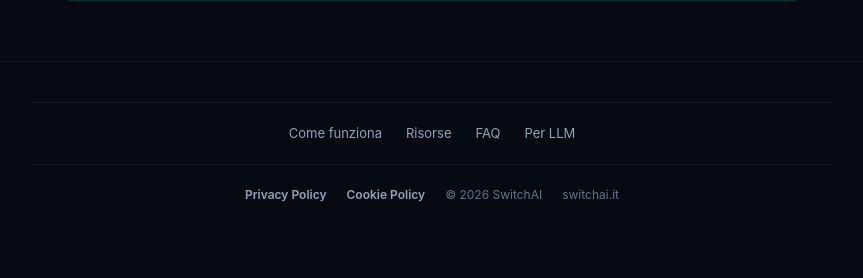
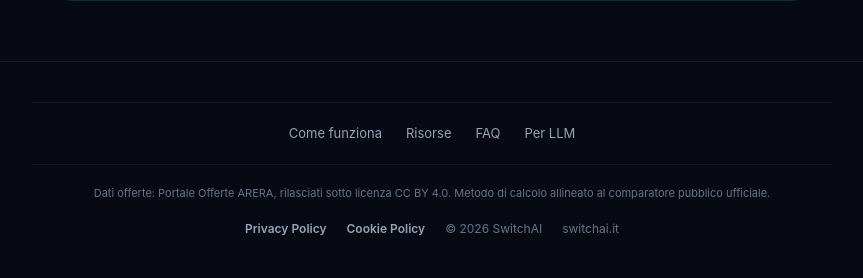
Before and after one commit to US1929/switchai, a PHP site: page /resources/index.php in a window 1280 px wide. Shown: the part 1704-1982 px from the top of the page, without its empty margins (208-1071 px from the left). Before the commit the page ends 1906 px from the top, so only its background shows below. Run offline with PHP 8.4, Linux system fonts and the light colour scheme.

Commit message:
Add CC BY 4.0 attribution for ARERA Portale Offerte data
Footer (React + static pages) now shows:
'Dati offerte: Portale Offerte ARERA, rilasciati sotto licenza CC BY 4.0.
Metodo di calcolo allineato al comparatore pubblico ufficiale.'

Co-Authored-By: Claude <noreply@anthropic.com>

```diff
--- a/backend/php/resources/_footer.php
+++ b/backend/php/resources/_footer.php
@@ -12,6 +12,10 @@
 	<a href="/faq" style="color:var(--text-secondary);text-decoration:none;font-size:13px">FAQ</a>
 	<a href="/per-llm" style="color:var(--text-secondary);text-decoration:none;font-size:13px">Per LLM</a>
 	</div>
+	<div style="text-align:center;margin-bottom:16px;font-size:11px;color:var(--text-muted);line-height:1.6">
+	Dati offerte: <a href="https://www.ilportaleofferte.it" target="_blank" rel="noopener" style="color:var(--text-muted)">Portale Offerte ARERA</a>, rilasciati sotto licenza <a href="https://creativecommons.org/licenses/by/4.0/deed.it" target="_blank" rel="noopener" style="color:var(--text-muted)">CC BY 4.0</a>.
+	Metodo di calcolo allineato al comparatore pubblico ufficiale.
+	</div>
 	<div style="display:flex;justify-content:center;flex-wrap:wrap;gap:4px 20px;font-size:12px">
 	<a href="/privacy" style="color:var(--text-secondary);text-decoration:none;font-weight:600">Privacy Policy</a>
 	<a href="/cookie" style="color:var(--text-secondary);text-decoration:none;font-weight:600">Cookie Policy</a>
--- a/frontend/src/components/Footer.jsx
+++ b/frontend/src/components/Footer.jsx
@@ -12,6 +12,11 @@ export default function Footer() {
         <div style={{ marginBottom: 12 }}>
           <span style={{ color: '#f1f5f9', fontWeight: 700, fontSize: 13 }}>SwitchAI</span>
           {' — '}AI agent per cambio automatico fornitore energia. Mercato italiano.
+        </div>
+
+        <div style={{ marginBottom: 14, fontSize: 11, color: '#475569', lineHeight: 1.6 }}>
+          Dati offerte: <a href="https://www.ilportaleofferte.it" target="_blank" rel="noopener" style={{ color: '#64748b' }}>Portale Offerte ARERA</a>, rilasciati sotto licenza <a href="https://creativecommons.org/licenses/by/4.0/deed.it" target="_blank" rel="noopener" style={{ color: '#64748b' }}>CC BY 4.0</a>.
+          Metodo di calcolo allineato al comparatore pubblico ufficiale.
         </div>
 
         <div style={{ display: 'flex', justifyContent: 'center', flexWrap: 'wrap', gap: '4px 20px', marginBottom: 16 }}>
```
Lines whose indentation alone changed are shown as unchanged.
